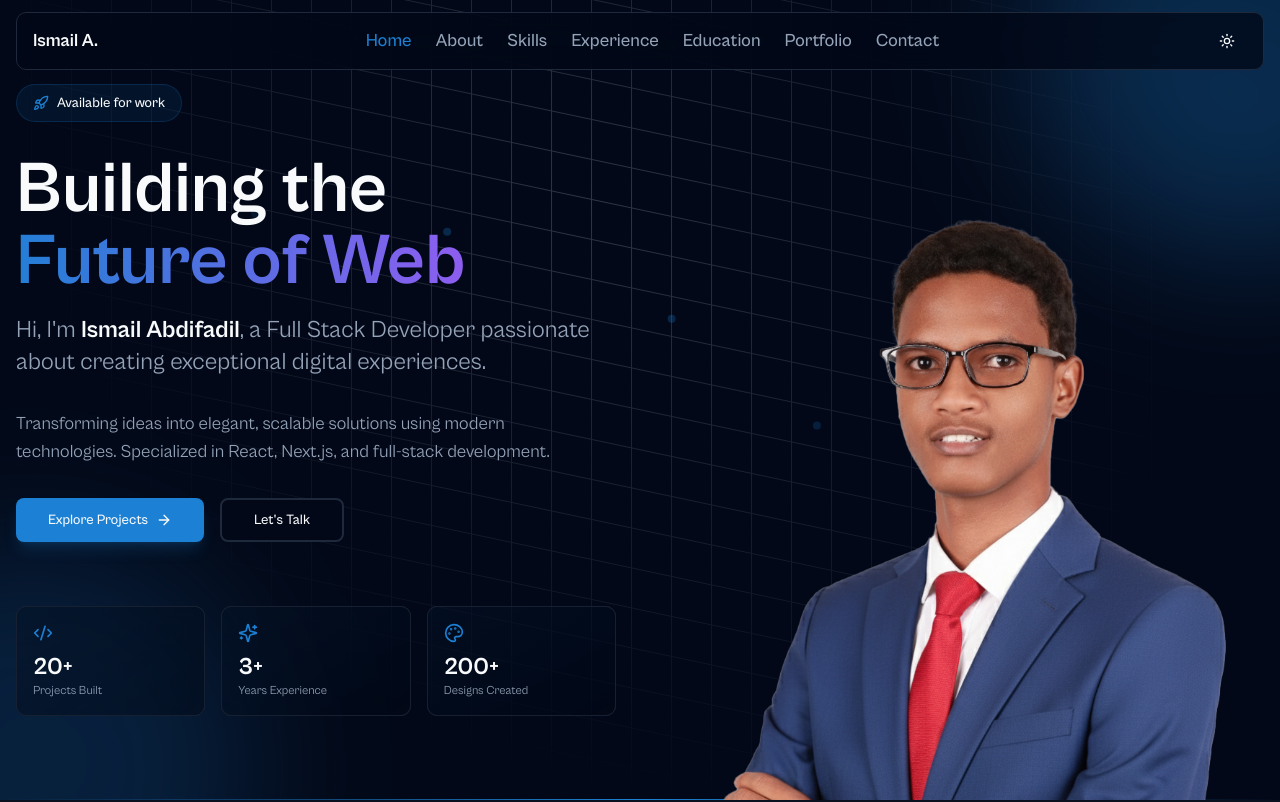
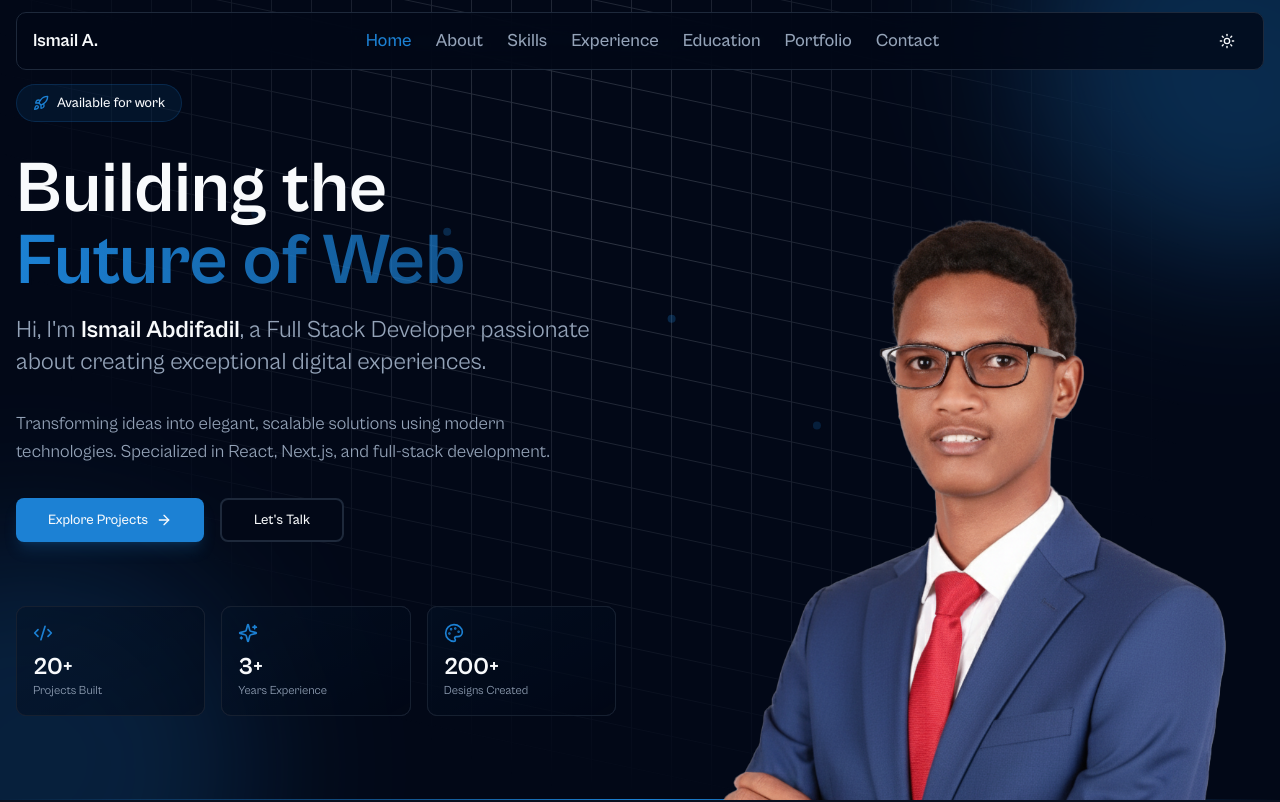
Before and after one commit to Diinsaalow/my-nextjs-portfolio, a Next.js app: page / in a window 1280 px wide. Shown: the top 802 px of the page. Built offline with nearby package versions, Linux system fonts and the light colour scheme.

Commit message:
Update gradient styling in HeroSection3 for improved visual consistency and enhanced text clarity.

```diff
--- a/components/hero-section-3.tsx
+++ b/components/hero-section-3.tsx
@@ -129,7 +129,7 @@ export function HeroSection3() {
             >
               <h1 className='text-5xl md:text-6xl lg:text-7xl font-bold leading-tight'>
                 <span className='block'>Building the</span>
-                <span className='block bg-gradient-to-r from-primary via-purple-500 to-primary bg-clip-text text-transparent animate-gradient bg-[length:200%_auto]'>
+                <span className='block bg-gradient-to-r from-primary via-primary/50 to-primary bg-clip-text text-transparent  bg-[length:200%_auto]'>
                   Future of Web
                 </span>
               </h1>
```
